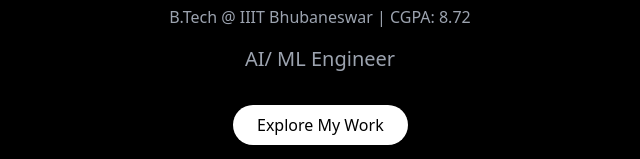
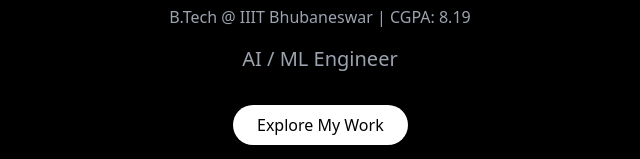
Before and after one commit to RaiKumarAman/RaiKumarAman.github.io, a plain HTML site: page index.html in a window 1280 px wide. Shown: the part 448-607 px from the top of the page, 320-960 px from the left. Drawn offline with nearby package versions, Linux system fonts and the light colour scheme.

Commit message:
Update index.html

```diff
--- a/index.html
+++ b/index.html
@@ -65,8 +65,8 @@
   <section class="h-screen flex flex-col items-center justify-center text-center pt-20" id="home">
     <img src="images/profile.jpg" alt="Aman Kumar Rai" class="w-32 h-32 rounded-full mb-4 border-4 border-white" data-aos="zoom-in">
     <h1 class="text-5xl md:text-7xl font-bold" data-aos="fade-down">Aman Kumar Rai</h1>
-    <p class="mt-2 text-gray-400" data-aos="fade-up">B.Tech @ IIIT Bhubaneswar | CGPA: 8.72</p>
-    <p class="mt-4 text-xl text-gray-400" data-aos="fade-up">AI/ ML Engineer</p>
+    <p class="mt-2 text-gray-400" data-aos="fade-up">B.Tech @ IIIT Bhubaneswar | CGPA: 8.19</p>
+    <p class="mt-4 text-xl text-gray-400" data-aos="fade-up">AI / ML Engineer</p>
     <a href="#portfolio" class="mt-8 px-6 py-2 bg-white text-black rounded-full" data-aos="zoom-in">Explore My Work</a>
     <a href="resume.pdf" download class="mt-4 inline-block px-6 py-2 border border-white rounded-lg text-white hover:bg-white hover:text-black">Download Resume</a>
   </section>
```
